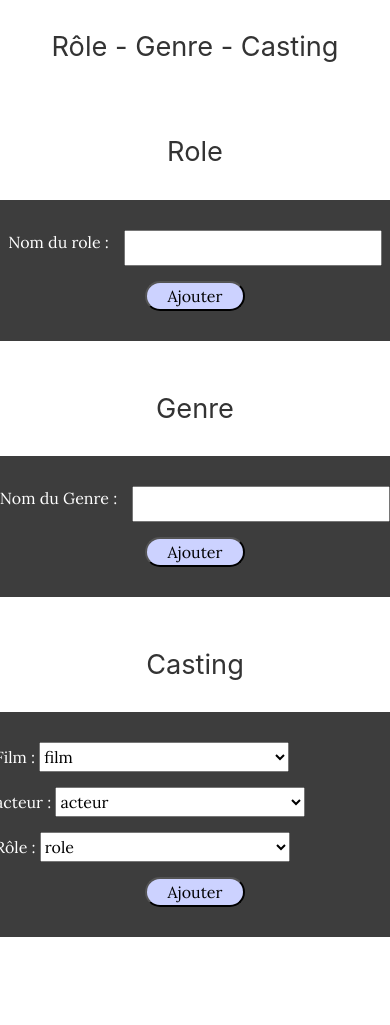
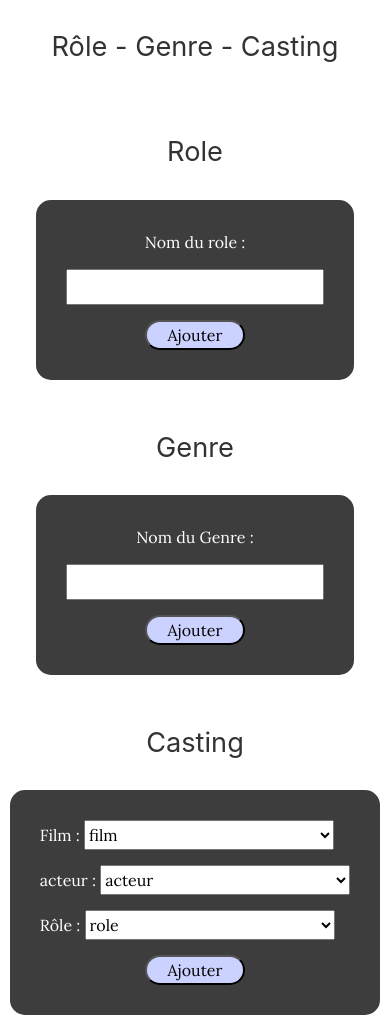
Before and after one commit to angalland/MVC-cinema, a PHP site: template view/Cinema/add_role_genre_casting.php in a window 390 px wide. Shown: the part 164-1189 px from the top of the page. Before the commit the page ends 1101 px from the top, so only its background shows below. Run offline with PHP 8.4, Linux system fonts and the light colour scheme; the template is opened without the code that fills it, so the values that code supplies are empty.

Commit message:
modification css responsive add role genre casting

```diff
--- a/public/css/style/styleForm.css
+++ b/public/css/style/styleForm.css
@@ -28,10 +28,10 @@
 /* Form add role, genre, casting */
 .formRole {
     display: flex;
-    flex-direction: row;
+    flex-direction: column;
     flex-wrap: wrap;
     justify-content: center;
-    width: 400px;
+    align-items: center;
     gap: 15px;
 }
 
@@ -40,11 +40,18 @@
     flex-direction: column;
     flex-wrap: wrap;
     justify-content: left;
-    width: 400px;
+    align-items: stretch;
     gap: 15px;
 }
 
 input[type='submit'] {
+    background-color: #ccd2ff;
+    border-radius: 15px;
+    width: 100px;
+    height: 30px;
+}
+
+button[type='submit'] {
     background-color: #ccd2ff;
     border-radius: 15px;
     width: 100px;
@@ -113,8 +120,8 @@
     flex-direction: column;
     justify-content: center;
     align-items: center;
-    min-width: 20%;
-    min-height: 80%px;
+    /* min-width: 20%;
+    min-height: 80%px; */
     background-color: #3d3d3d;
     border-radius: 15px;
     padding: 30px;
@@ -127,7 +134,7 @@
     flex-wrap: wrap;
     justify-content: center;
     align-items: center;
-    width: 500px;
+    /* width: 500px; */
     gap: 15px;
 }
 
```
